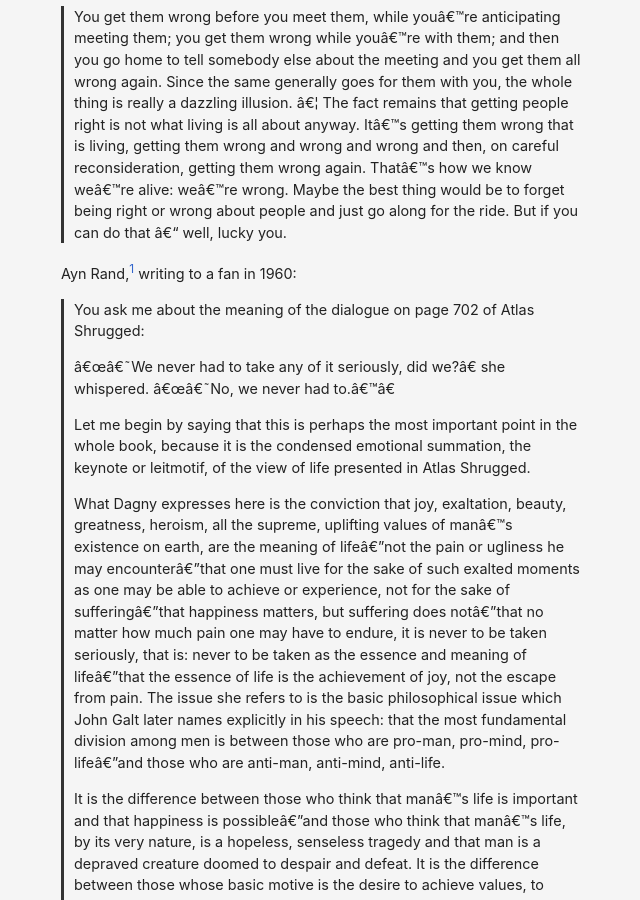
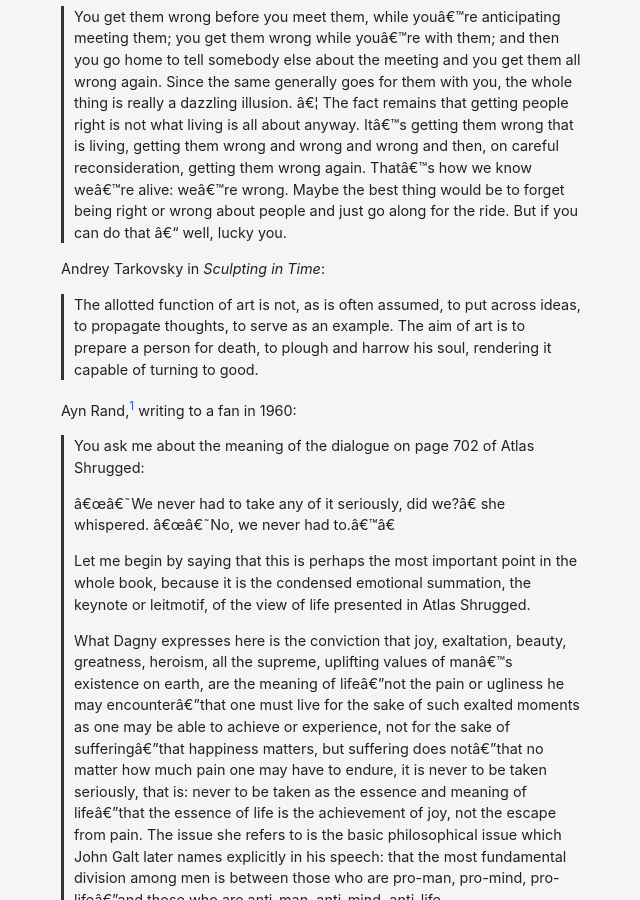
Before and after one commit to danschlz/danschulz.github.io, a Jekyll site: the page built from ideas.md, in a window 1280 px wide and 900 px high, scrolled down 1102 px. Shown: the whole window, without its empty margins (299-939 px from the left). Built offline with Jekyll 4.4.1, drawn with Linux system fonts in a browser that asks for light colours.

Commit message:
Update ideas.md

```diff
--- a/ideas.md
+++ b/ideas.md
@@ -31,6 +25,9 @@ Karl Ove Knausgaard in Book Six of his series, _My Struggle_:
 
 Philip Roth in _American Pastoral_:
 > You get them wrong before you meet them, while you're anticipating meeting them; you get them wrong while you're with them; and then you go home to tell somebody else about the meeting and you get them all wrong again. Since the same generally goes for them with you, the whole thing is really a dazzling illusion. ... The fact remains that getting people right is not what living is all about anyway. It's getting them wrong that is living, getting them wrong and wrong and wrong and then, on careful reconsideration, getting them wrong again. That's how we know we're alive: we're wrong. Maybe the best thing would be to forget being right or wrong about people and just go along for the ride. But if you can do that -- well, lucky you.
+
+Andrey Tarkovsky in _Sculpting in Time_:
+> The allotted function of art is not, as is often assumed, to put across ideas, to propagate thoughts, to serve as an example. The aim of art is to prepare a person for death, to plough and harrow his soul, rendering it capable of turning to good.
 
 Ayn Rand,[^1] writing to a fan in 1960:
 > You ask me about the meaning of the dialogue on page 702 of Atlas Shrugged:
```
Also changed, not shown: other parts of ideas.md (+0 -6 lines).
